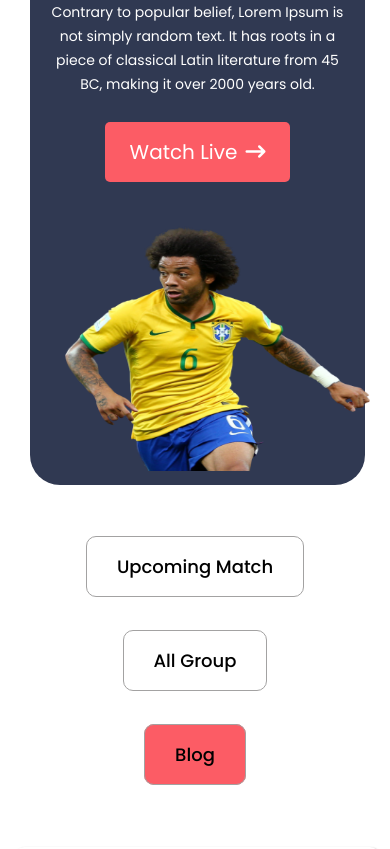
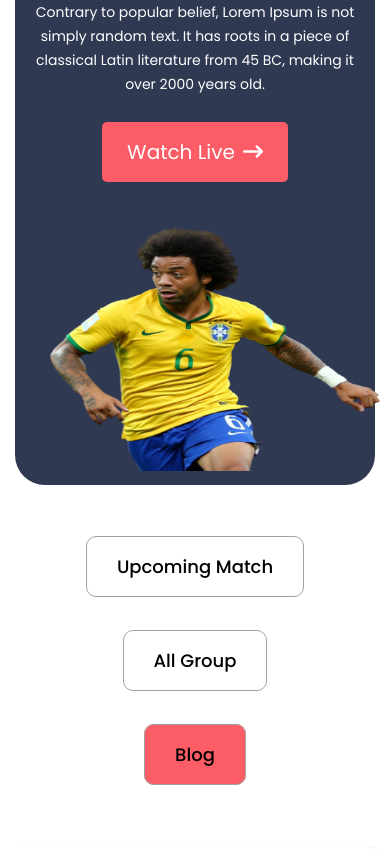
Before and after one commit to minhajmia/world-cup-2022, a plain HTML site: page upcoming.html in a window 390 px wide. Shown: the part 171-1020 px from the top of the page. Drawn offline with Linux system fonts and the light colour scheme.

Commit message:
fourth-commit

```diff
--- a/style-2/style-2.css
+++ b/style-2/style-2.css
@@ -307,9 +307,6 @@ hr {
  .banner-section{
         margin: 20px 15px 0 15px
     }
-    .banner{
-        margin: 0 10px 0 15px;
-    }
     .banner-info {
         display: block;
         text-align: center;
```
